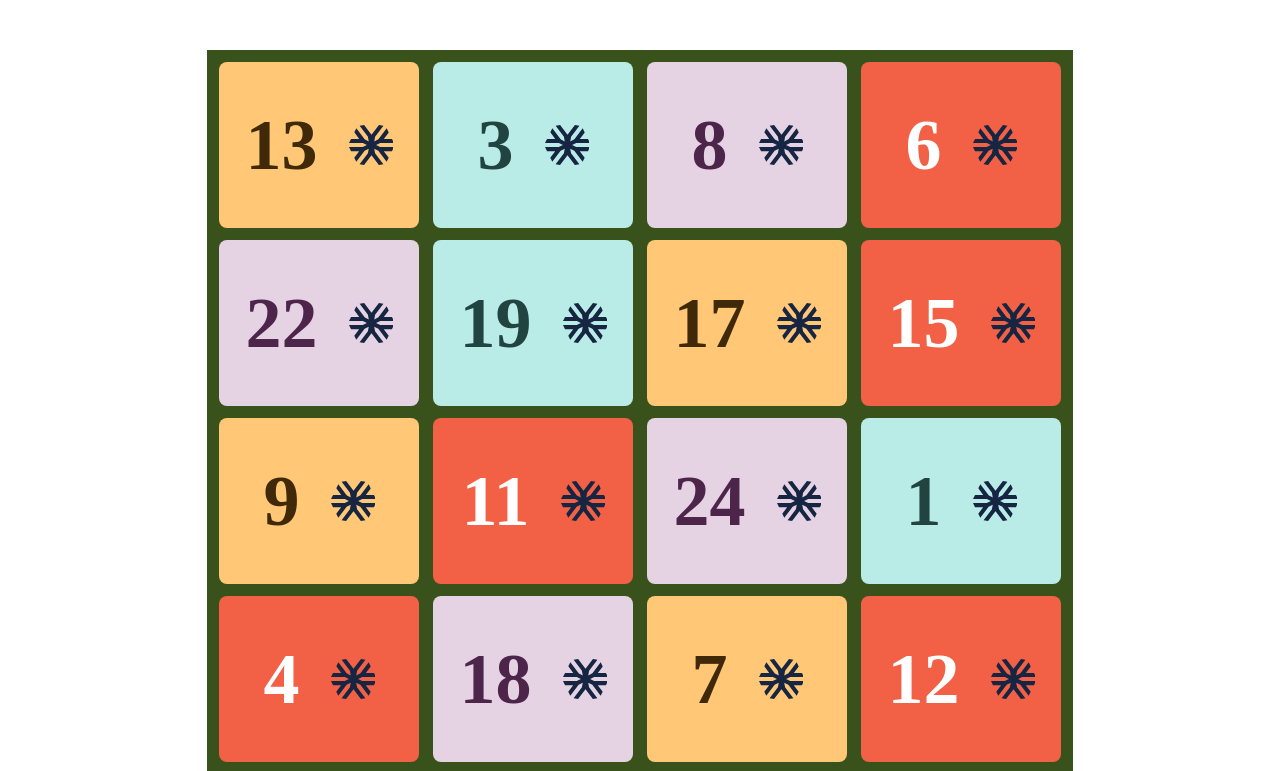
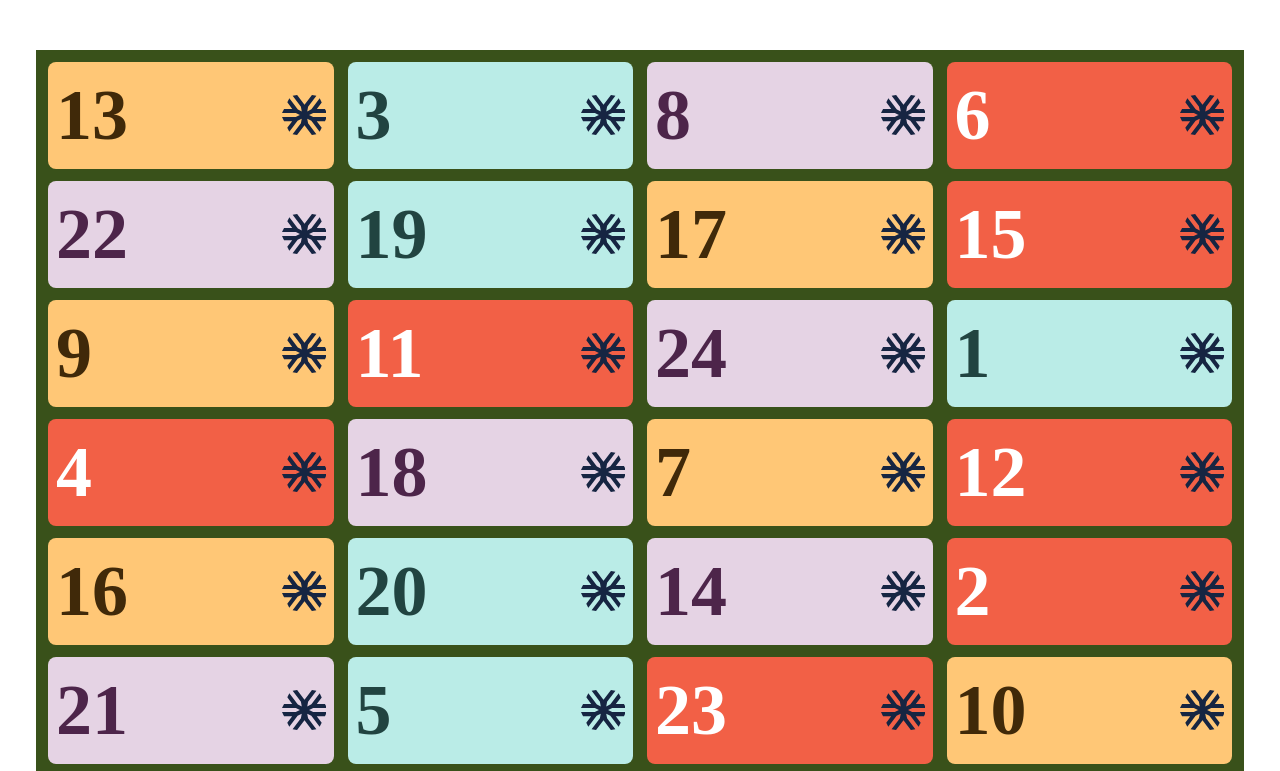
Before and after one commit to HectorCdn/calendrier-avent-noel, a plain HTML site: page index.html in a window 1280 px wide. Shown: the top 771 px of the page. Drawn offline with Linux system fonts and the light colour scheme; a web font is replaced by a local one.

Commit message:
zergzenGIhzembZEBN

```diff
--- a/styles.css
+++ b/styles.css
@@ -6,13 +6,6 @@
 	box-sizing: border-box;
 	font-family: "Chango";
 	font-size: 72px;
-}
-
-body {
-	width: 100vw;
-	display: flex;
-	justify-content: center;
-	align-items: center;
 }
 
 .calendrier {
@@ -24,11 +17,10 @@ body {
 }
 
 .case {
-	width: 200px;
-	height: 166px;
+	padding: 12px 8px;
 	border-radius: 8px;
 	border: none;
-    transition: transform 0.5s ease-in-out;
+	transition: transform 0.5s ease-in-out;
 }
 
 .orange {
@@ -59,21 +51,21 @@ body {
 }
 
 .case:hover {
-    transform:  scale(-1.3, 1.3);
-    background-color: #214441;
-    color: #BAECE7;
+	transform: scale(-1.3, 1.3);
+	background-color: #214441;
+	color: #baece7;
 }
 
-@media screen and (min-width: 420px) {
+@media screen and (min-width: 750px) {
 	.calendrier {
-		margin: 42px 100px;
+		margin: 42px 24px;
 		grid-template-columns: repeat(3, 1fr);
 	}
 
 	.case {
 		display: flex;
 		flex-direction: row;
-		justify-content: center;
+		justify-content: space-between;
 		align-items: center;
 		gap: 0px 30px;
 	}
@@ -84,8 +76,8 @@ body {
 }
 
 @media screen and (min-width: 1024px) {
-    .calendrier {
-        margin: 50px 160px;
-        grid-template-columns: repeat(4, 1fr);
-    }
+	.calendrier {
+		margin: 50px 36px;
+		grid-template-columns: repeat(4, 1fr);
+	}
 }
```
